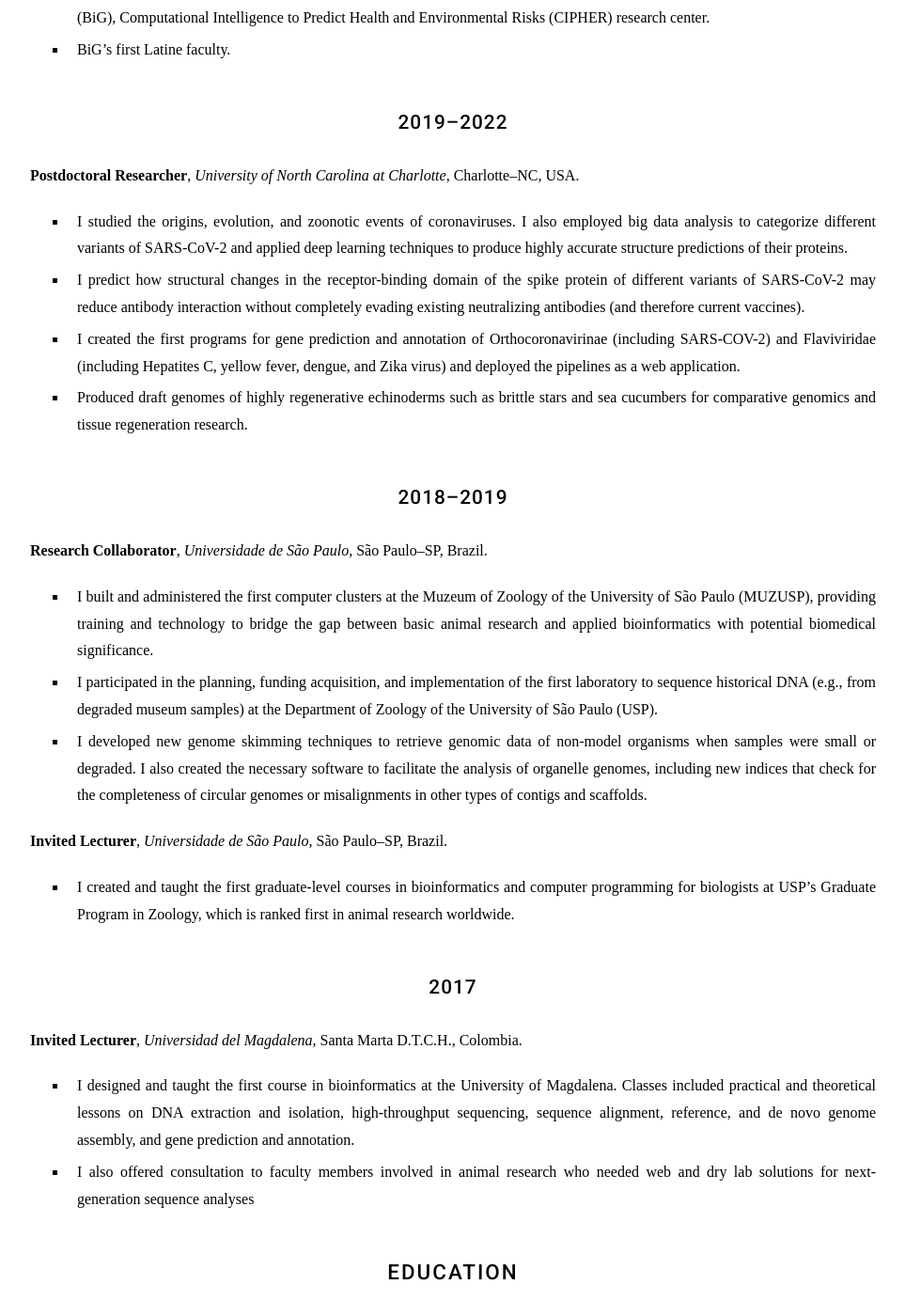
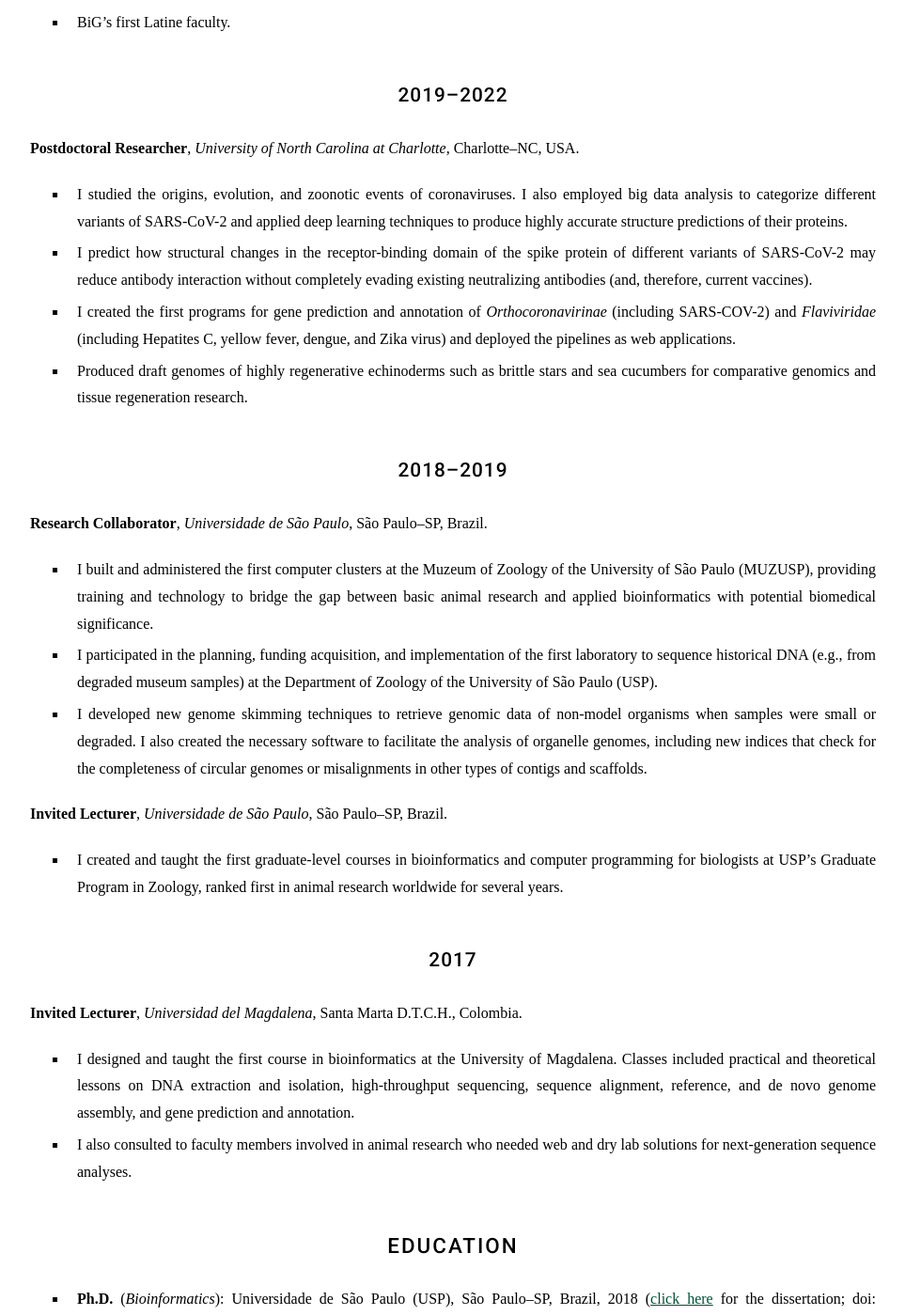
Before and after one commit to machadodj/machadodj.github.io, a Jekyll site: the page built from _members/Denis_Jacob_Machado.md, in a window 1280 px wide and 1400 px high, scrolled down 2329 px. Shown: the whole window at 94% size, without its empty margins (158-1121 px from the left). Built offline with Jekyll 4.4.1, drawn with Linux system fonts in a browser that asks for light colours; nearby versions of some CDN libraries; some web fonts are replaced; some of the changed text lies outside the part shown.

Commit message:
Update Denis_Jacob_Machado.md

```diff
--- a/_members/Denis_Jacob_Machado.md
+++ b/_members/Denis_Jacob_Machado.md
@@ -47,7 +47,7 @@
 %}
 {:.center}
 
-Dr. Denis Jacob Machado is an assistant professor in bioinformatics at the University of North Carolina at Charlotte (UNC Charlotte), College of Computing and Informatics (CCI), Department of Bioinformatics and Genomics (BiG), starting on Aug. 15, 2022. He was one of the first hires of the Computational Intelligence to Predict Health and Environmental Risks (CIPHER) research center. He is also the first Latine faculty at UNC Charlotte's BiG.
+Dr. Denis Jacob Machado is an assistant professor in bioinformatics at the University of North Carolina at Charlotte (UNC Charlotte), College of Computing and Informatics (CCI), Department of Bioinformatics and Genomics (BiG), starting on Aug. 15, 2022. He was one of the first hires of the Computational Intelligence to Predict Health and Environmental Risks (CIPHER) research center.
 
 # Highlights
 
@@ -73,8 +73,8 @@
 **Postdoctoral Researcher**, _University of North Carolina at Charlotte_, Charlotte--NC, USA.
 
 - I studied the origins, evolution, and zoonotic events of coronaviruses. I also employed big data analysis to categorize different variants of SARS-CoV-2 and applied deep learning techniques to produce highly accurate structure predictions of their proteins.
-- I predict how structural changes in the receptor-binding domain of the spike protein of different variants of SARS-CoV-2 may reduce antibody interaction without completely evading existing neutralizing antibodies (and therefore current vaccines).
-- I created the first programs for gene prediction and annotation of Orthocoronavirinae (including SARS-COV-2) and Flaviviridae (including Hepatites C, yellow fever, dengue, and Zika virus) and deployed the pipelines as a web application.
+- I predict how structural changes in the receptor-binding domain of the spike protein of different variants of SARS-CoV-2 may reduce antibody interaction without completely evading existing neutralizing antibodies (and, therefore, current vaccines).
+- I created the first programs for gene prediction and annotation of *Orthocoronavirinae* (including SARS-COV-2) and *Flaviviridae* (including Hepatites C, yellow fever, dengue, and Zika virus) and deployed the pipelines as web applications.
 - Produced draft genomes of highly regenerative echinoderms such as brittle stars and sea cucumbers for comparative genomics and tissue regeneration research.
 
 ## 2018–2019
@@ -87,14 +87,14 @@
 
 **Invited Lecturer**, _Universidade de São Paulo_, São Paulo--SP, Brazil.
 
-- I created and taught the first graduate-level courses in bioinformatics and computer programming for biologists at USP’s Graduate Program in Zoology, which is ranked first in animal research worldwide.
+- I created and taught the first graduate-level courses in bioinformatics and computer programming for biologists at USP’s Graduate Program in Zoology, ranked first in animal research worldwide for several years.
 
 ## 2017
 
 **Invited Lecturer**, _Universidad del Magdalena_, Santa Marta D.T.C.H., Colombia.
 
 - I designed and taught the first course in bioinformatics at the University of Magdalena. Classes included practical and theoretical lessons on DNA extraction and isolation, high-throughput sequencing, sequence alignment, reference, and de novo genome assembly, and gene prediction and annotation.
-- I also offered consultation to faculty members involved in animal research who needed web and dry lab solutions for next-generation sequence analyses
+- I also consulted to faculty members involved in animal research who needed web and dry lab solutions for next-generation sequence analyses.
 
 # Education
 
```
Also changed, not shown: other parts of _members/Denis_Jacob_Machado.md (+2 -2 lines).
